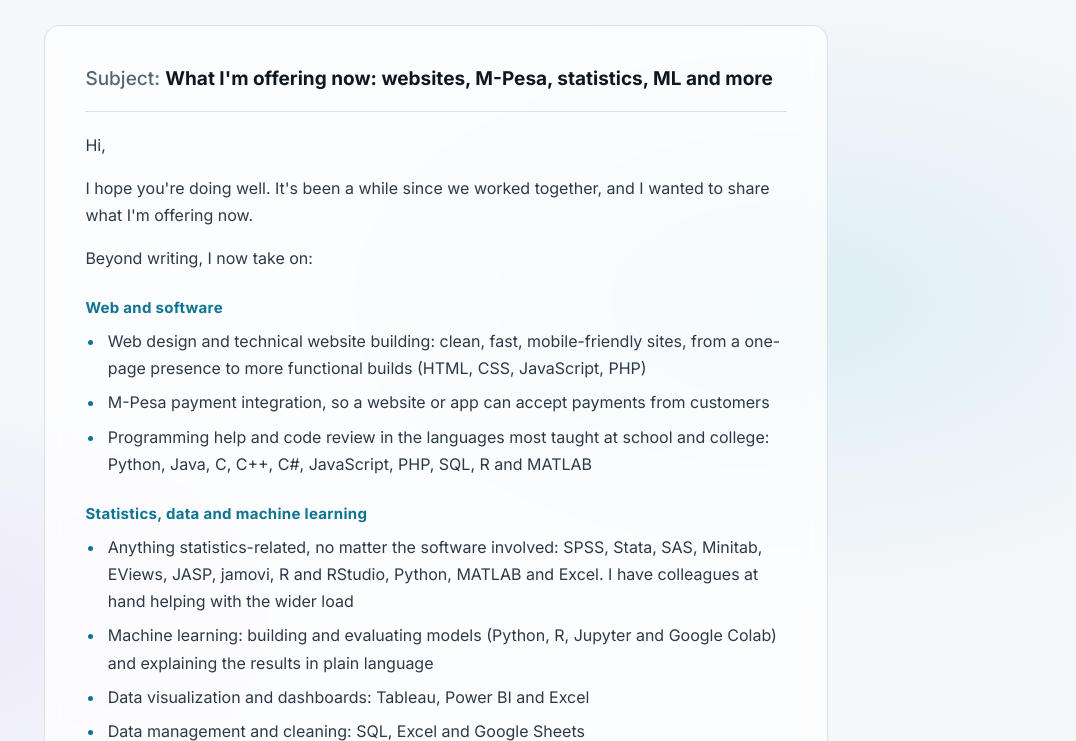
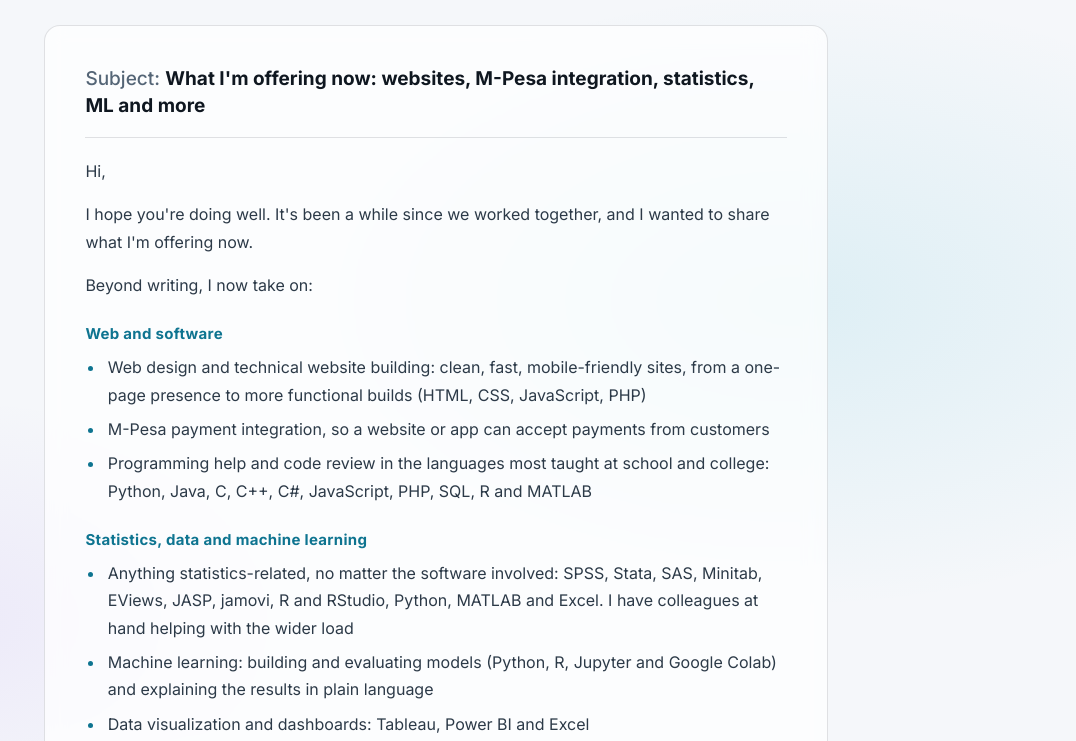
Before and after one commit to paulphysics/paul_portfolio, a website built with Vite: page paul-portfolio/about/index.html in a window 1280 px wide. Shown: the part 59-800 px from the top of the page, without its empty margins (204-1280 px from the left). Built offline with nearby package versions, Linux system fonts and the light colour scheme.

Commit message:
Update subject text to include M-Pesa integration

```diff
--- a/paul-portfolio/about/index.html
+++ b/paul-portfolio/about/index.html
@@ -33,7 +33,7 @@
 
     <main class="mail-wrap">
       <article class="mail" aria-labelledby="subject">
-        <p class="subject"><span class="subject-label">Subject:</span> <strong id="subject">What I'm offering now: websites, M-Pesa, statistics, ML and more</strong></p>
+        <p class="subject"><span class="subject-label">Subject:</span> <strong id="subject">What I'm offering now: websites, M-Pesa integration, statistics, ML and more</strong></p>
 
         <div class="mail-body">
           <p>Hi,</p>
```
